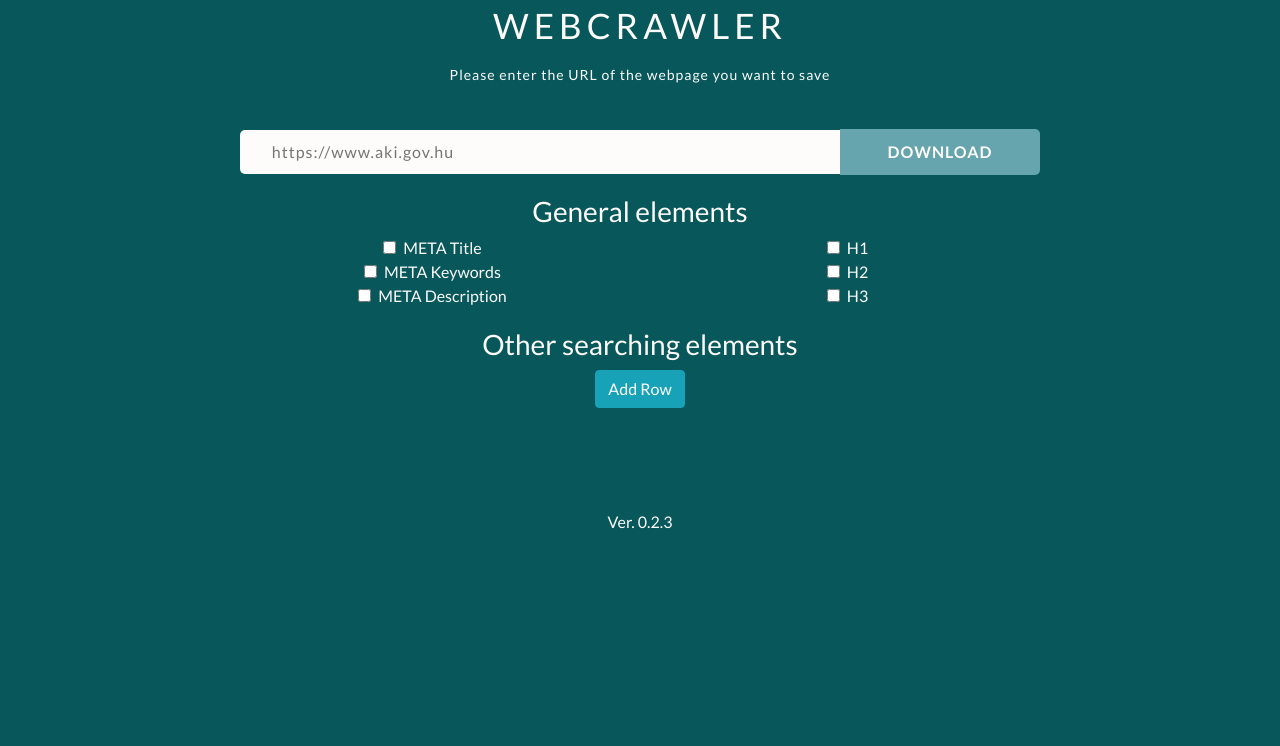
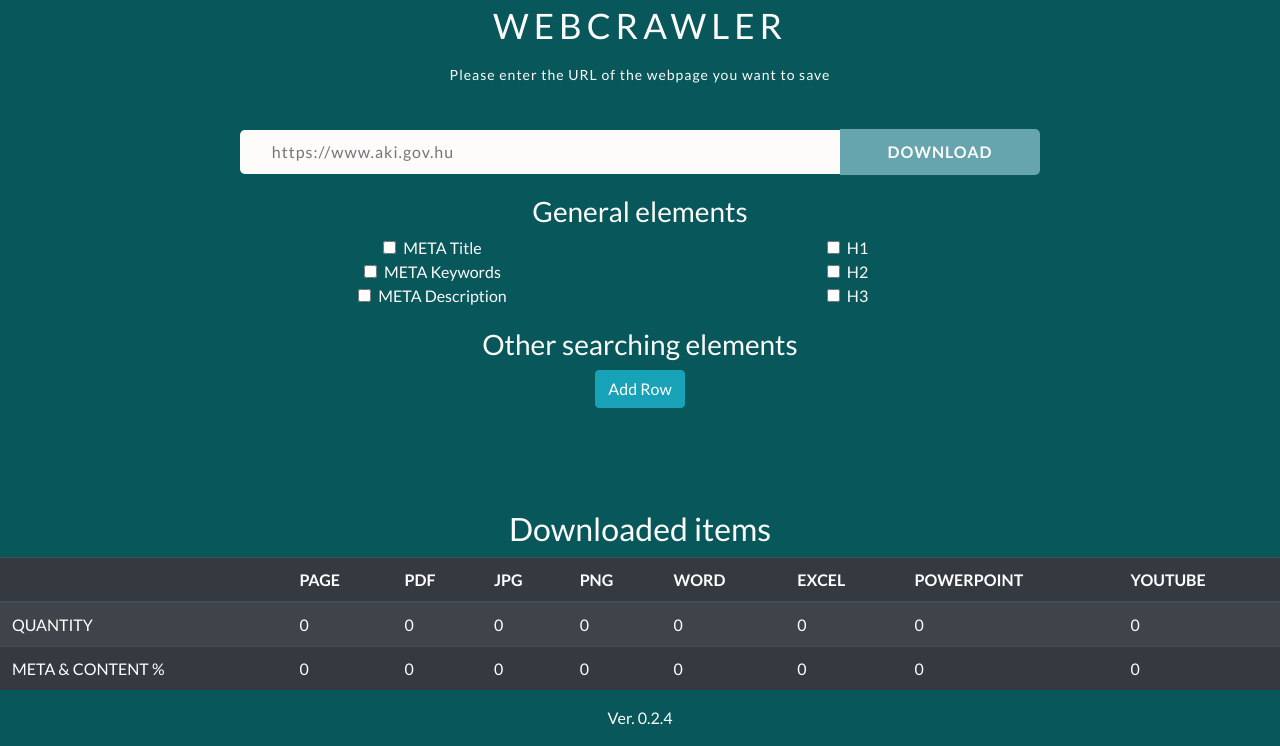
Before and after one commit to EURAKNOS/webcrawler, a PHP site: page / in a window 1280 px wide. Shown: the part 65-811 px from the top of the page. Before the commit the page ends 594 px from the top, so only its background shows below. Run offline with PHP 8.4, Linux system fonts and the light colour scheme; data that the repository does not hold is empty.

Commit message:
0.2.4 JS modify

```diff
--- a/WebCrawler.php
+++ b/WebCrawler.php
@@ -15,7 +15,7 @@
 class WebCrawler
 {
 
-    public $version = '0.2.3';
+    public $version = '0.2.4';
 
     public $html;
 
--- a/style/js/main.js
+++ b/style/js/main.js
@@ -8,6 +8,7 @@ var classPage = function()
 
     this.init = function() {
     	this.processStart();
+    	this.processStatusCheck();
     }
 
     this.processStart = function() {
@@ -15,7 +16,6 @@ var classPage = function()
 
     		  $('#spinner').removeClass('spinner-none');
     		  $('#error').html('').addClass('error-hidden');
-    		  self.processStatusCheck();
     		  var data = $( this ).serializeArray();
     		  event.preventDefault();
     		  $.ajax({
```
